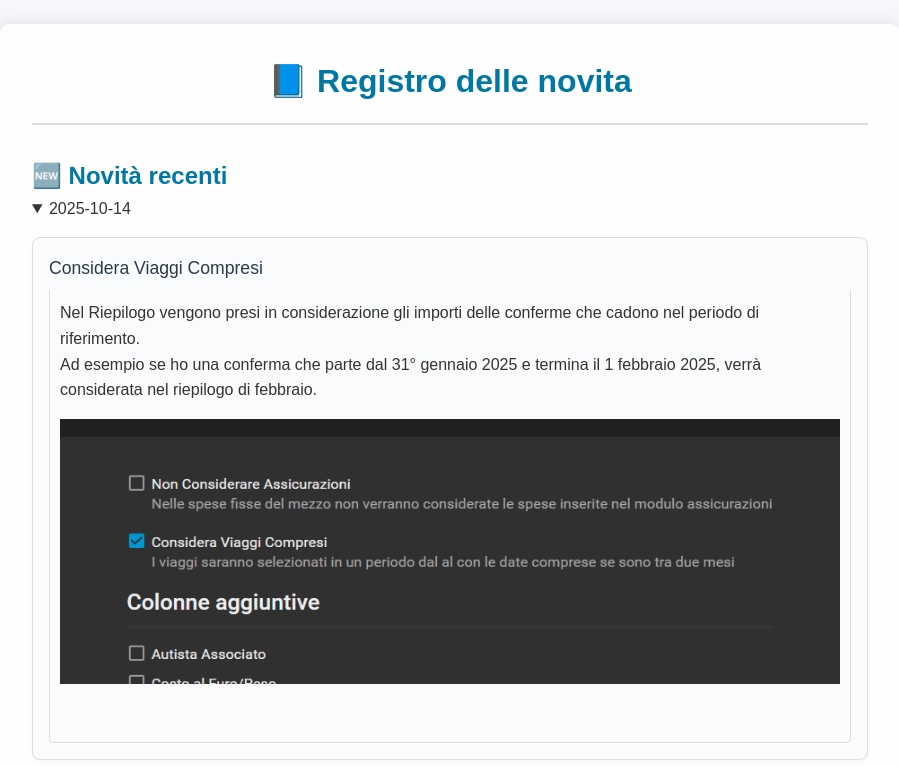
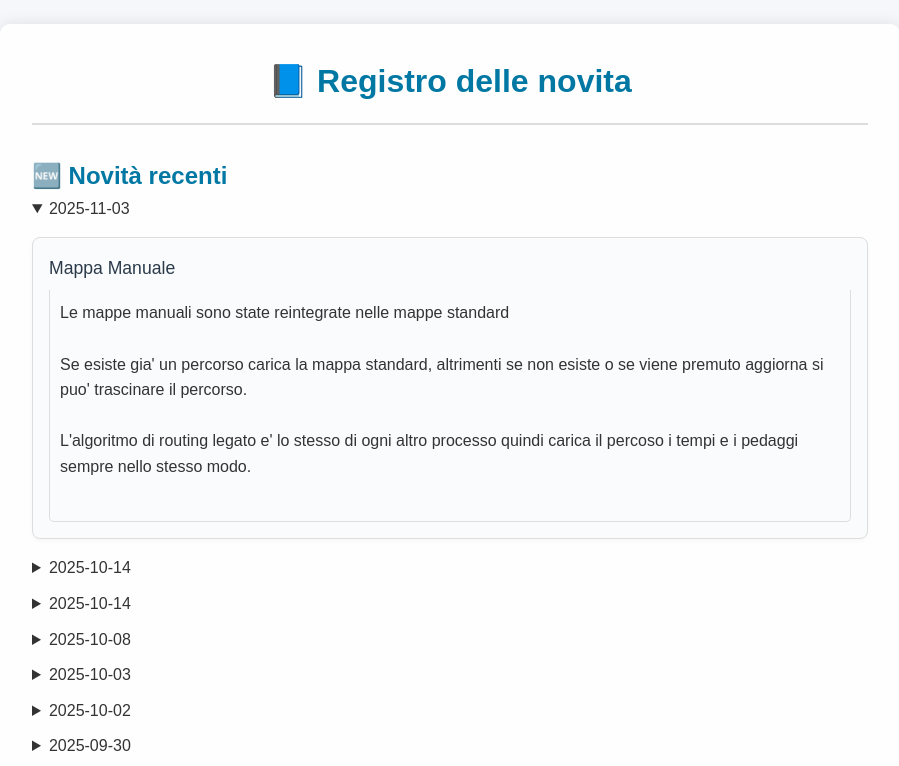
Before and after one commit to Fucio992/DocumentazioneElite, a plain HTML site: page modifiche-fatte/modifiche-indice.html in a window 1280 px wide. Shown: the top 766 px of the page, without its empty margins (190-1089 px from the left). Drawn offline with Linux system fonts and the light colour scheme.

Commit message:
integrazione mappa manuale

```diff
--- a/modifiche-fatte/modifiche-indice.html
+++ b/modifiche-fatte/modifiche-indice.html
@@ -17,7 +17,28 @@
     <section>
       <h2>🆕 Novità recenti</h2>
 
+
       <details open>
+        <summary>2025-11-03</summary>
+
+        <div class="card">
+          <div class="card-title">Mappa Manuale</div>
+          <div class="card-body">
+            <section>
+              <p>Le mappe manuali sono state reintegrate nelle mappe standard</p>
+              <br />
+              <p>Se esiste gia' un percorso carica la mappa standard, altrimenti se non esiste o se viene premuto
+                aggiorna si puo' trascinare il percorso.</p>
+              <br />
+              <p>L'algoritmo di routing legato e' lo stesso di ogni altro processo quindi carica il percoso i tempi e i
+                pedaggi sempre nello stesso modo.</p>
+            </section>
+          </div>
+        </div>
+
+      </details>
+
+      <details>
         <summary>2025-10-14</summary>
 
         <div class="card">
```
